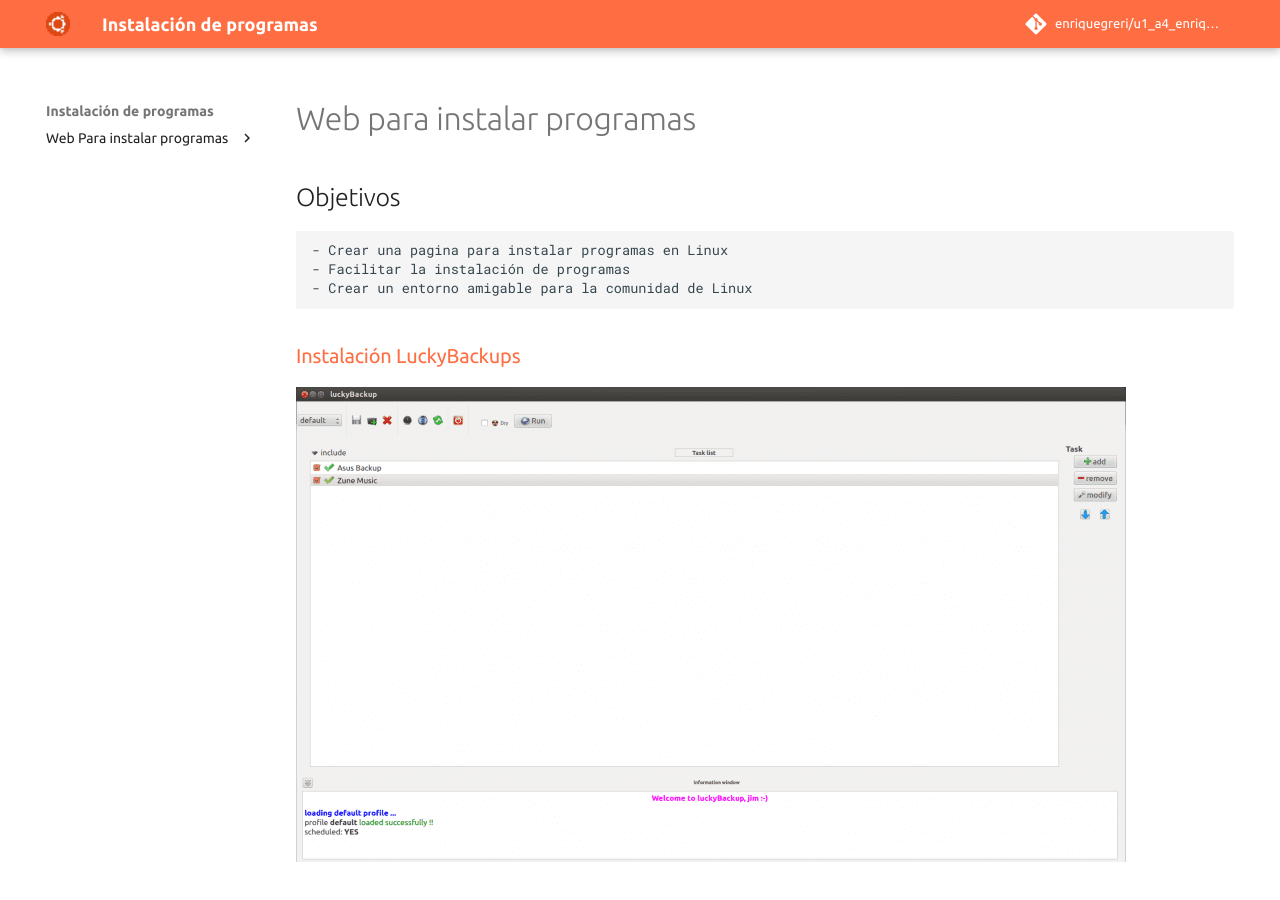
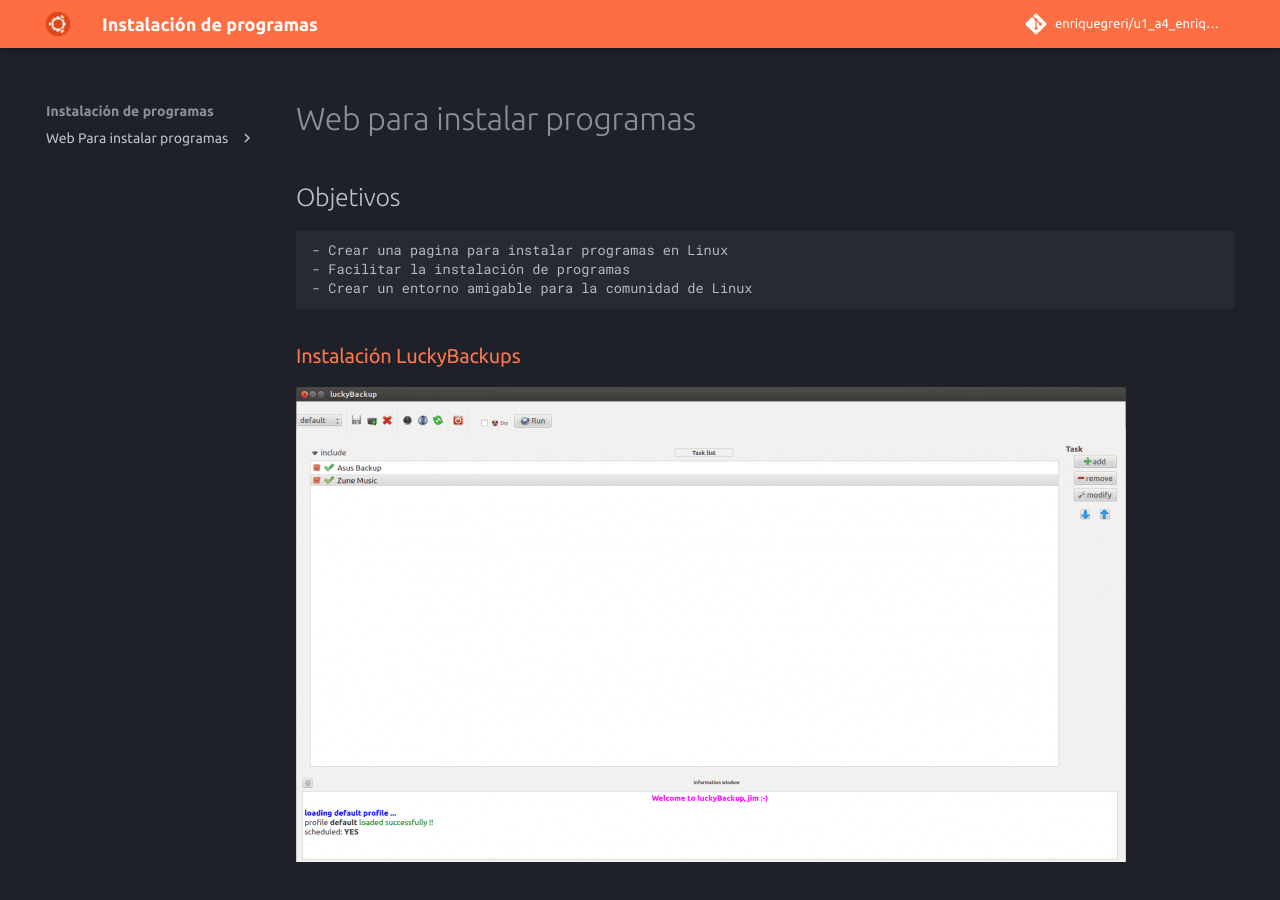
Before and after one commit to enriquegreri/u1_a4_enrique_gregori_ribera-, an MkDocs documentation site: the page built from md/index.md, in a window 1280 px wide and 900 px high. Built offline with MkDocs 1.6.1 and Material for MkDocs 9.7.7, drawn with Linux system fonts in a browser that asks for light colours; comment, search, counter and statistics services are not loaded.

Commit message:
Pagina version 0.3

```diff
--- a/mkdocs.yml
+++ b/mkdocs.yml
@@ -4,6 +4,7 @@
 site_dir: 'docs'
 repo_url: https://github.com/enriquegreri/u1_a4_enrique_gregori_ribera-
 repo_name: enriquegreri/u1_a4_enrique_gregori_ribera-
+edit_uri: 'https://github.com/enriquegreri/u1_a4_enrique_gregori_ribera-/blob/main/md/'
 nav:
     - Web Para instalar programas:
       - Luckybackups: luckybackup.md
@@ -15,9 +16,9 @@
   font:
     text: Ubuntu
   palette:
-      scheme: default
+      scheme: slate
       primary: deep orange
-      accent: black
+      accent: white
   favicon: img/favicon.ico
   features:
     - toc.follow
```
